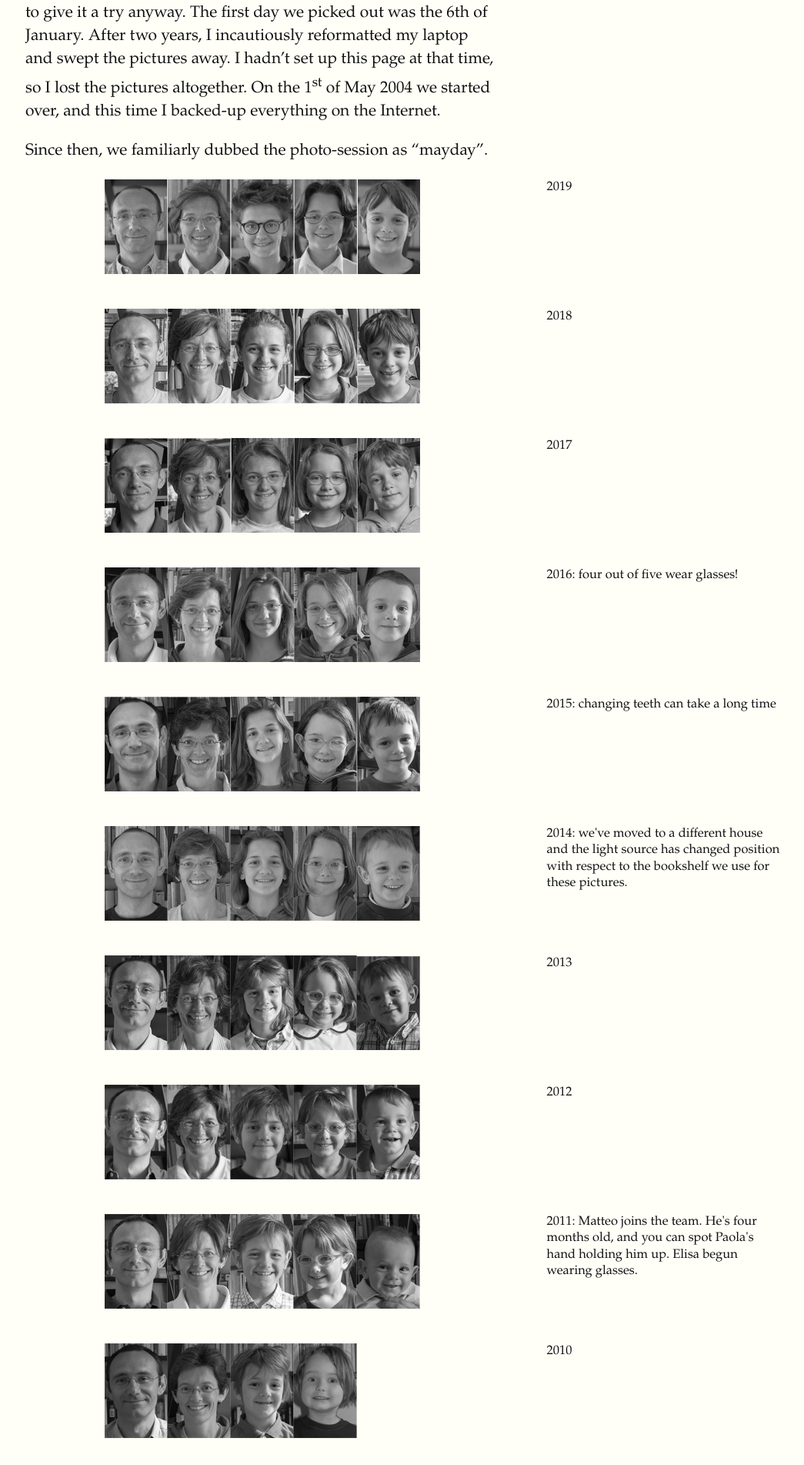
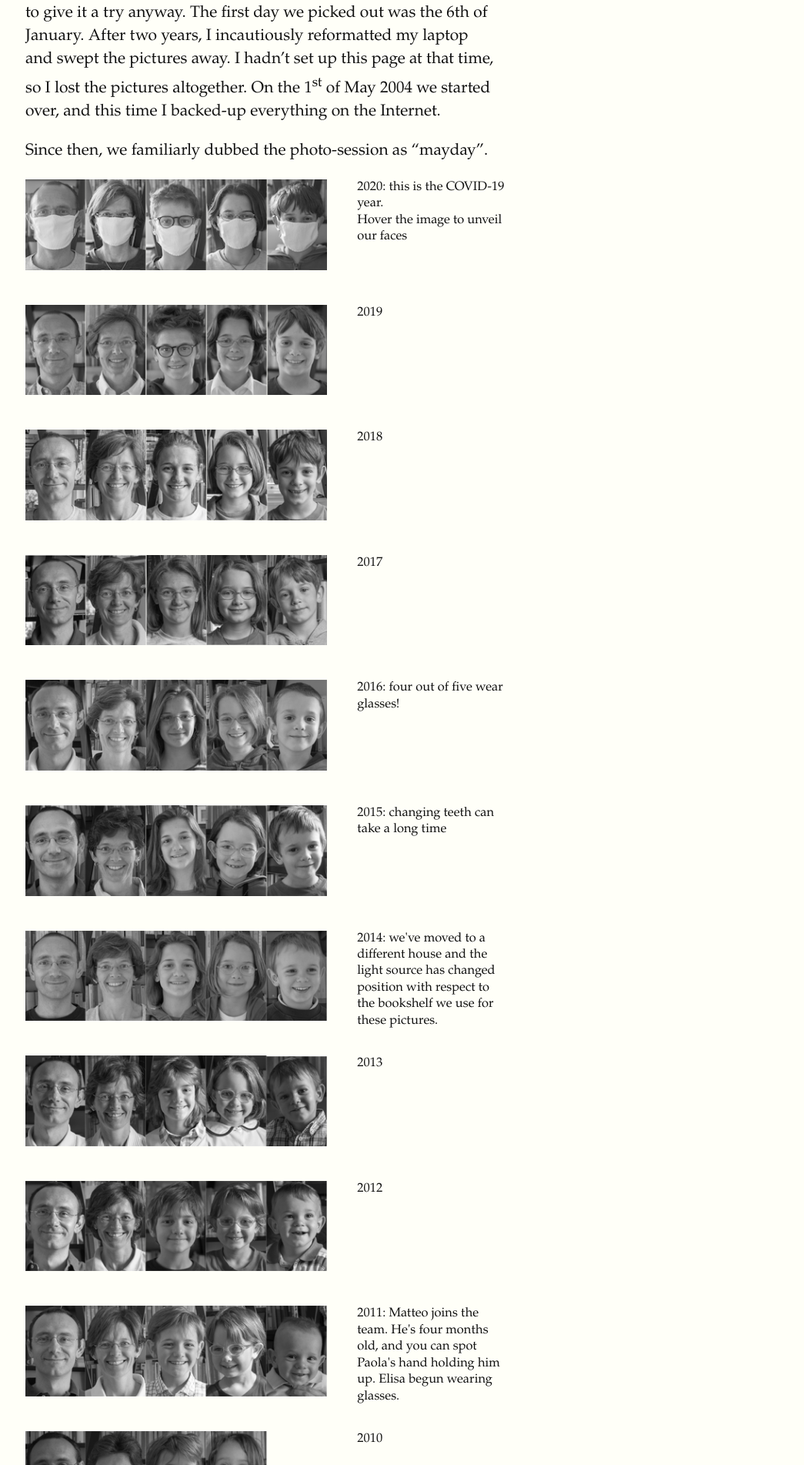
Before and after one commit to bolk/bolk.github.com, a Jekyll site: the page built from time.md, in a window 1280 px wide. Shown: the part 488-2391 px from the top of the page at 77% size, without its empty margins (127-1172 px from the left). Built offline with Jekyll 4.4.1, drawn with Linux system fonts in a browser that asks for light colours.

Commit message:
Mayday 2020

```diff
--- a/time.md
+++ b/time.md
@@ -6,13 +6,40 @@
 epigraphcite: Sketchbook 1946-1949
 back: true
 ---
-
+<style>
+    figure img{
+      margin:0;
+    }
+    .card {
+        position: relative;
+        margin:0 auto;
+        display: block;
+    }
+    .card .img-top {
+        display: none;
+        position: absolute;
+        top: 0;
+        left: 0;
+        z-index: 99;
+    }
+    .card:hover .img-top {
+        display: inline;
+    }
+    figure{max-width: 35%}
+</style>
 In 2002, I found Diego Golberg's [The arrow of Time page](http://www.zonezero.com/magazine/essays/diegotime/time.html).
 I immediatly thought we should have done something alike, and although at the time our family was already of three, we decided to give it a try anyway. The first day we picked out was the 6th of January. After two years, I incautiously reformatted my laptop and swept the pictures away. I hadn't set up this page at that time, so I lost the pictures altogether.
 On the 1<sup>st</sup> of May 2004 we started over, and this time I backed-up everything on the Internet.
 
 Since then, we familiarly dubbed the photo-session as "mayday".
 
+<figure>
+  <label for="mn-2020" class="margin-toggle">ⓘ</label><input type="checkbox" id="mn-2020" class="margin-toggle"/><span class="marginnote">2020: this is the COVID-19 year.<br>Hover the image to unveil our faces</span>
+  <div class="card">
+    <img src="/img/time/2020-covid.png" alt=""/>
+    <img class="img-top" src="/img/time/2020.png" alt="" />
+  </div>
+</figure>
 <figure>
   <label for="mn-2019" class="margin-toggle">ⓘ</label><input type="checkbox" id="mn-2019" class="margin-toggle"/><span class="marginnote">2019</span>
   <img src="/img/time/2019.png" alt="" />
```
Also changed, not shown: img/time/2020-covid.png (added), img/time/2020.png (added).
